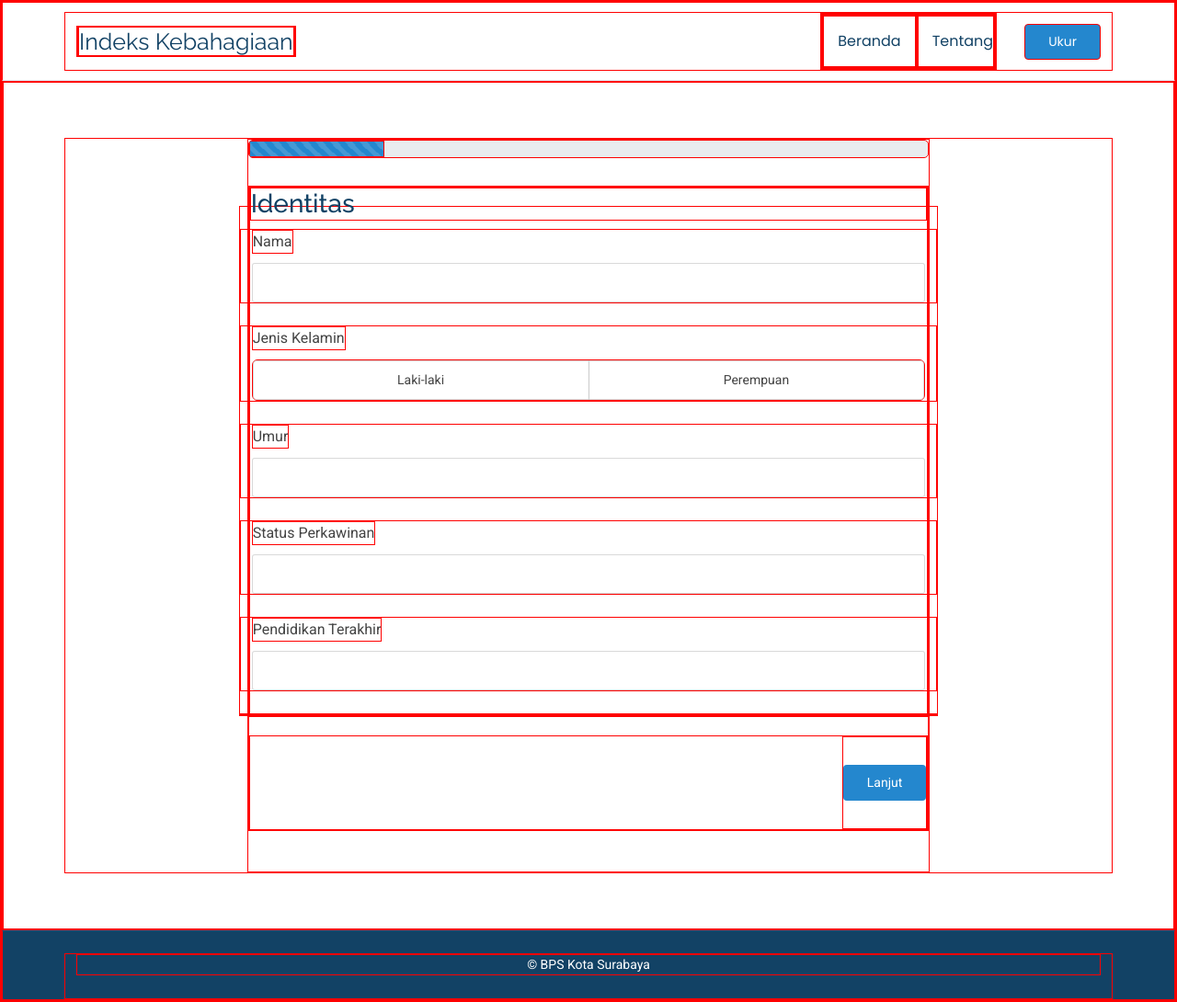
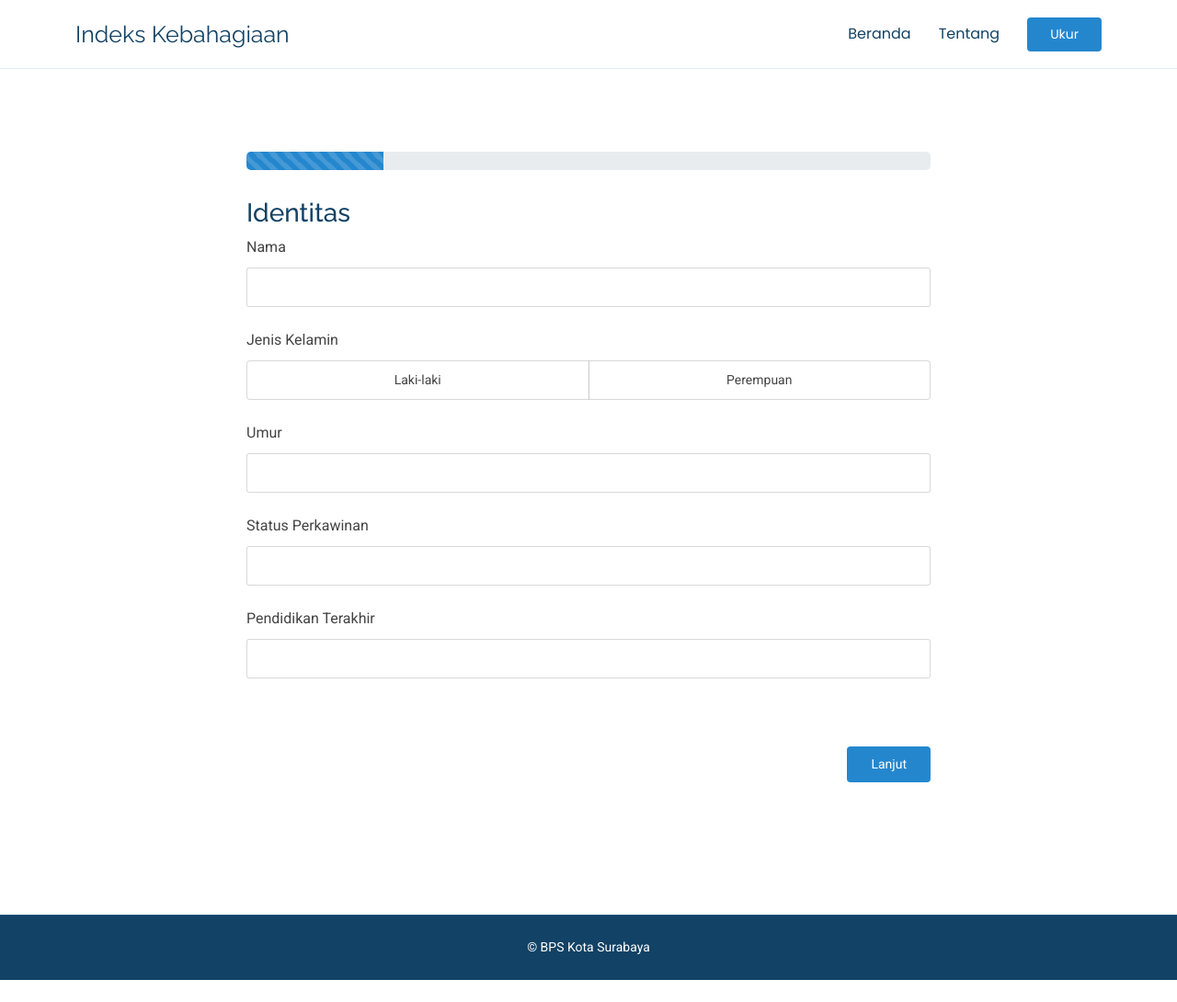
Before and after one commit to afdatulc/IndeksKebahagiaan, a PHP site: page /form.html in a window 1280 px wide. Shown: the whole page at 92% size. After the commit the page ends 1066 px from the top, so only its background shows below. Run offline with PHP 8.4, Linux system fonts and the light colour scheme.

Commit message:
Semua selesai

```diff
--- a/assets/css/form.css
+++ b/assets/css/form.css
@@ -231,7 +231,7 @@
   height: 20px;
   background-color: #e9ecef;
   border-radius: 5px;
-  margin: 0 0 30px 0;
+  margin: 30px 0;
 }
 .progress-bar {
   background-color:var(--accent-color);
@@ -289,6 +289,6 @@
   /* padding: 5px; */
   border-radius: 4px;
 }
-*{
+/* *{
   border: 1px solid red;
-}
+} */
```
